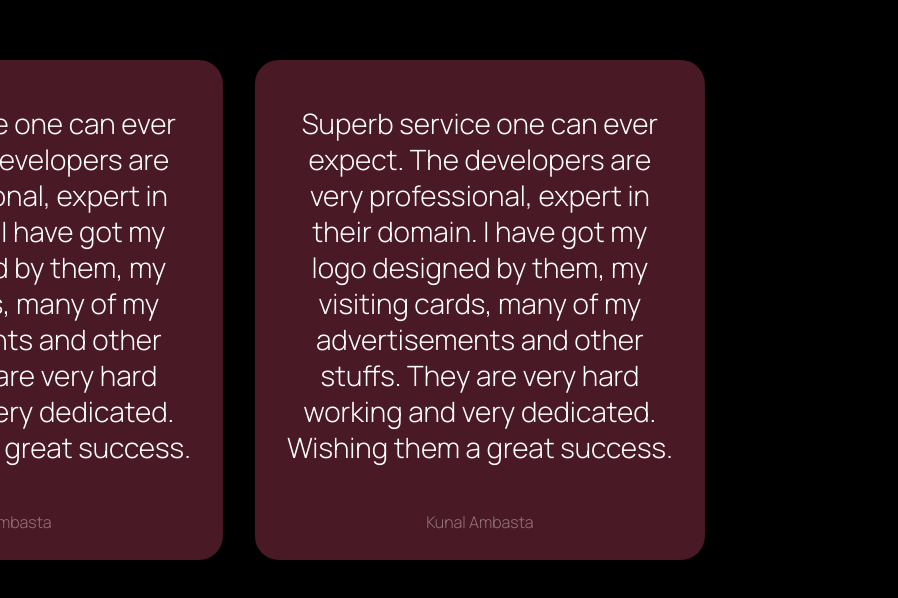
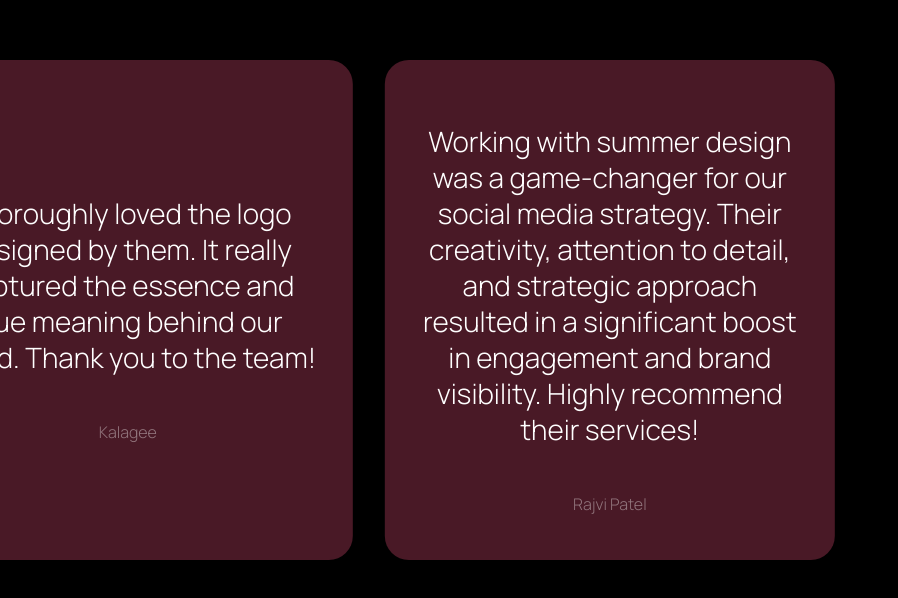
Before and after one commit to Summer-Designs/summer-designs.github.io, a React (Create React App) app: page / in a window 1280 px wide. Shown: the part 4482-5080 px from the top of the page, without its empty margins (0-898 px from the left). Built offline with nearby package versions, Linux system fonts and the light colour scheme.

Commit message:
testimonials updated

```diff
--- a/src/components/animation/HorizontalScrollCarousel.jsx
+++ b/src/components/animation/HorizontalScrollCarousel.jsx
@@ -52,19 +52,25 @@ const cards = [
   {
     id: 3,
     testimonial:
-      'Superb service one can ever expect. The developers are very professional, expert in their domain. I have got my logo designed by them, my visiting cards, many of my advertisements and other stuffs. They are very hard working and very dedicated. Wishing them a great success.',
-    name: 'Kunal Ambasta',
+      'Thanks a lot sir for making my day through your designing . It is the best work till date i have seen. I could have rated you more if there were more stars. 🙌 Hats off to your work.',
+    name: 'Amisha Sood',
   },
   {
     id: 4,
     testimonial:
-      'Superb service one can ever expect. The developers are very professional, expert in their domain. I have got my logo designed by them, my visiting cards, many of my advertisements and other stuffs. They are very hard working and very dedicated. Wishing them a great success.',
-    name: 'Kunal Ambasta',
+      'The website design is stunning and aligns perfectly. Thank you so much The Summer Designs for being very responsive and keeping us updated at every phase. I highly recommend this platform to anyone looking for a creative and reliable professional.',
+    name: 'Tina Jadav',
   },
   {
     id: 5,
     testimonial:
-      'Superb service one can ever expect. The developers are very professional, expert in their domain. I have got my logo designed by them, my visiting cards, many of my advertisements and other stuffs. They are very hard working and very dedicated. Wishing them a great success.',
-    name: 'Kunal Ambasta',
+      'Thoroughly loved the logo designed by them. It really captured the essence and true meaning behind our brand. Thank you to the team!',
+    name: 'Kalagee',
+  },
+  {
+    id: 6,
+    testimonial:
+      'Working with summer design was a game-changer for our social media strategy. Their creativity, attention to detail, and strategic approach resulted in a significant boost in engagement and brand visibility. Highly recommend their services!',
+    name: 'Rajvi Patel',
   },
 ];
```
